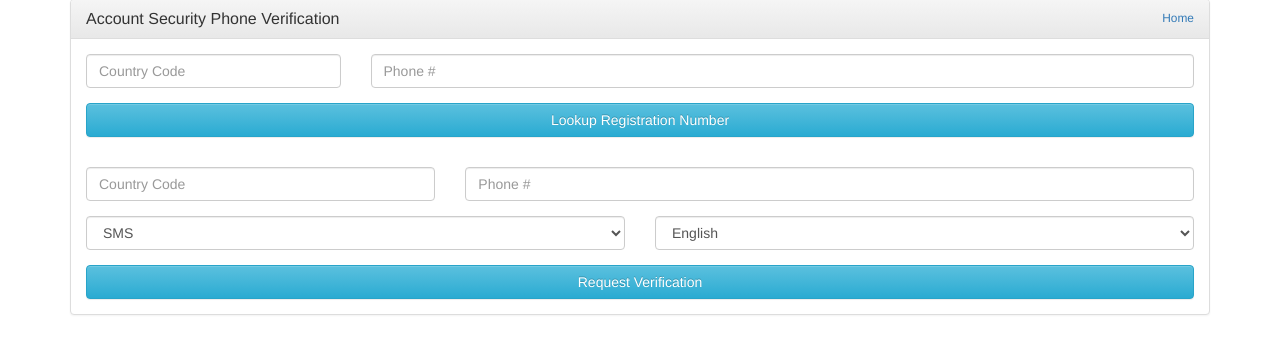
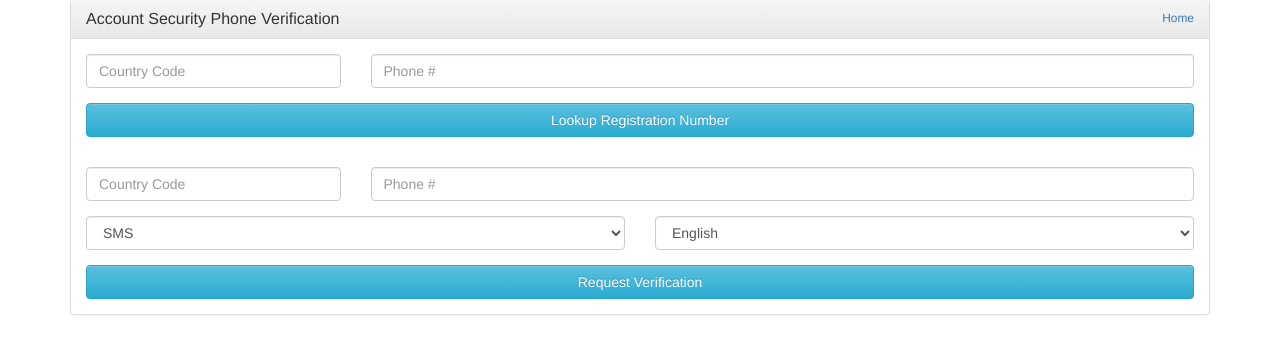
Before and after one commit to robinske/account-security-python-demo, a Flask app: page /verification/ in a window 1280 px wide. Shown: the part 193-547 px from the top of the page. Run offline with Flask 2, Linux system fonts and the light colour scheme; parts of the project's set-up code (start-up, migrations or seed data) failed here and were passed over; some libraries are stand-ins or nearby versions.

Commit message:
Fix more formatting

```diff
--- a/server/templates/verification.html
+++ b/server/templates/verification.html
@@ -9,7 +9,7 @@
                     {{ lookup_form.country_code(id="country_code", placeholder="Country Code", class_="form-control") }}
                 </div>
             </div>
-            <div class="col-xs-6 col-sm-6 col-md-9">
+            <div class="col-xs-9 col-sm-9 col-md-9">
                 <div class="form-group">
                     {{ lookup_form.phone_number(id="phone_number", placeholder="Phone #", class_="form-control") }}
                 </div>
@@ -33,24 +33,24 @@
     <form method="POST" action="/verification/start">
         {{ verify_form.hidden_tag() }}
         <div class="row">
-            <div class="col-md-4">
+            <div class="col-xs-3 col-sm-3 col-md-3">
                 <div class="form-group">
                     {{ verify_form.country_code(id="country_code", placeholder="Country Code", class_="form-control") }}
                 </div>
             </div>
-            <div class="col-md-8">
+            <div class="col-xs-9 col-sm-9 col-md-9">
                 <div class="form-group">
                     {{ verify_form.phone_number(id="phone_number", placeholder="Phone #", class_="form-control") }}
                 </div>
             </div>
         </div>
         <div class="row">
-            <div class="col-md-6">
+            <div class="col-xs-6 col-sm-6 col-md-6">
                 <div class="form-group">
                     {{ verify_form.channel(id="channel", class_="form-control") }}
                 </div>
             </div>
-            <div class="col-md-6">
+            <div class="col-xs-6 col-sm-6 col-md-6">
                 <div class="form-group">
                     {{ verify_form.locale(id="locale", class_="form-control") }}
                 </div>
```
